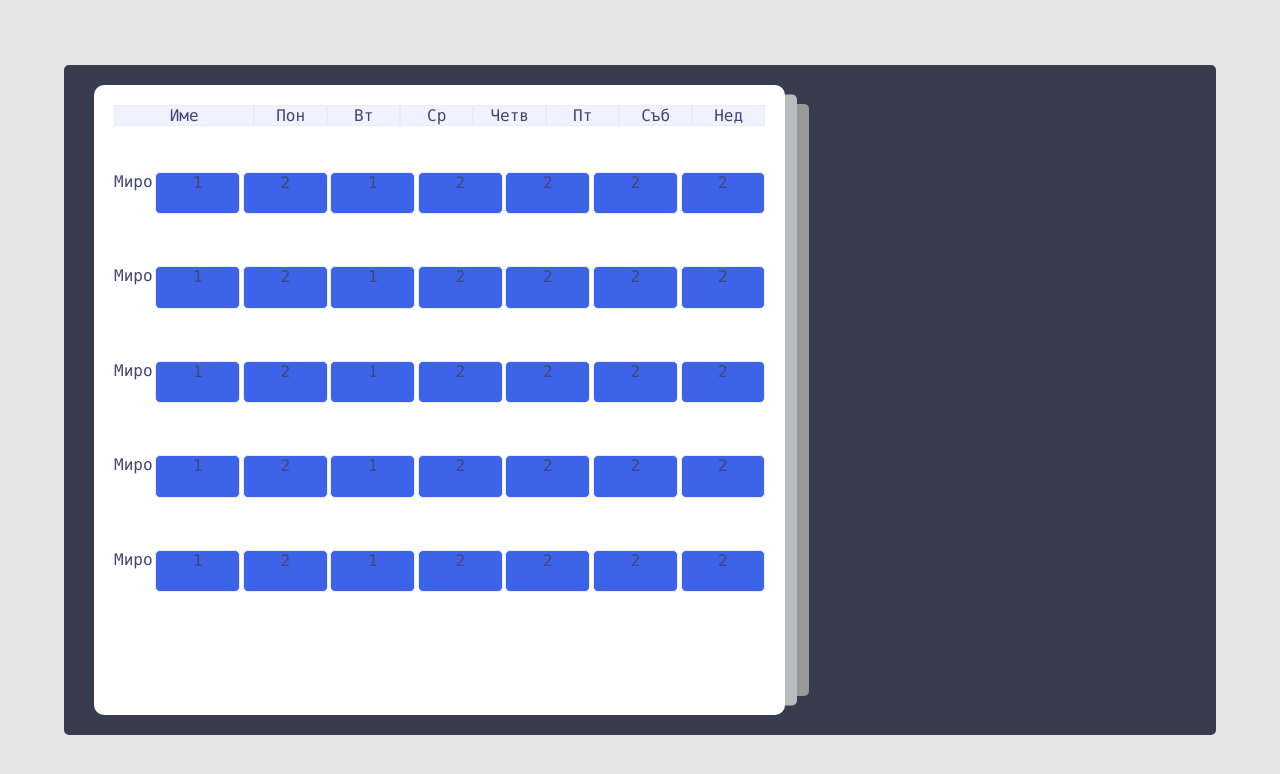
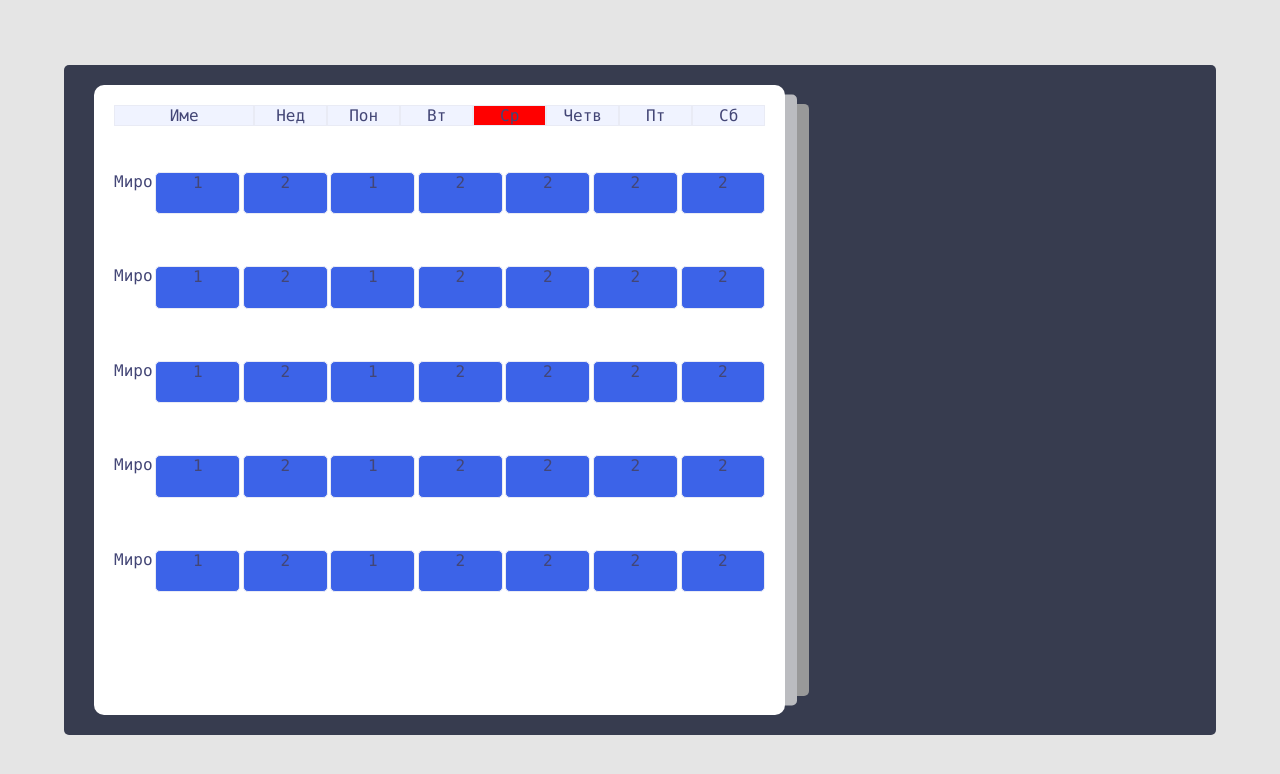
Before and after one commit to BateDowen/working-schedule-app, a React (Create React App) app: page / in a window 1280 px wide. Shown: the top 774 px of the page. Built offline with nearby package versions, Linux system fonts and the light colour scheme.

Commit message:
add active class to today's date

```diff
--- /dev/null
+++ b/src/components/Days/Day.js
@@ -0,0 +1,13 @@
+import classes from './Day.module.css';
+
+const Day = ({day,index}) =>{
+    let date = new Date();
+    let today = date.getDay();
+    console.log(index);
+    console.log(today);
+    return(
+        <div className={`${classes.day} ${today === index ? classes.active : ''}`}>{day}</div>
+
+    )
+};
+export default Day;
--- /dev/null
+++ b/src/components/Days/Day.module.css
@@ -0,0 +1,9 @@
+.day{
+    width: 13%;
+    border:1px solid #E9EBF5;
+    text-align: center;
+
+  }
+  .active{
+    background-color: red;
+  }
--- a/src/components/Days/Days.js
+++ b/src/components/Days/Days.js
@@ -1,15 +1,26 @@
+import Day from "./Day";
 import classes from "./Days.module.css";
 const Days = () =>{
+
+    // console.log(today);
+    const days = ['Нед', 'Пон', 'Вт', 'Ср', 'Четв', 'Пт', 'Сб'];
+    const dayList =  days.map((e )=>{
+
+       return <Day key ={e} day={e} index={days.indexOf(e)}/>
+    })
     return (
     <div className={classes.days}>
         <div className={classes.name}>Име</div>
-        <div className={classes.day}>Пон</div>
-        <div className={classes.day}>Вт</div>
-        <div className={classes.day}>Ср</div>
-        <div className={classes.day}>Четв</div>
-        <div className={classes.day}>Пт</div>
-        <div className={classes.day}>Съб</div>
-        <div className={classes.day}>Нед</div>
+            {dayList }
+
+        {/* <div className={`${classes.day}`} value="1">Пон</div>
+
+        <div className={classes.day} value="2">Вт</div>
+        <div className={`${classes.day} ${today === event.target.value ? classes.active : ''}`} value="3">Ср</div>
+        <div className={classes.day} value="4">Четв</div>
+        <div className={classes.day} value="5">Пт</div>
+        <div className={classes.day} value="6">Съб</div>
+        <div className={classes.day} value="0">Нед</div> */}
     </div>
     )
 };
--- a/src/components/Days/Days.module.css
+++ b/src/components/Days/Days.module.css
@@ -7,12 +7,7 @@
     background-color: #F0F3FF;
     color: #434676;
   }
-  .day{
-    width: 13%;
-    border:1px solid #E9EBF5;
-    text-align: center;
 
-  }
   .name{
     width: 25%;
     border: 1px solid #E9EBF5;
@@ -24,3 +19,6 @@
     padding-top: 10px;
 
   }
+  .active{
+    background-color: red;
+  }
```
